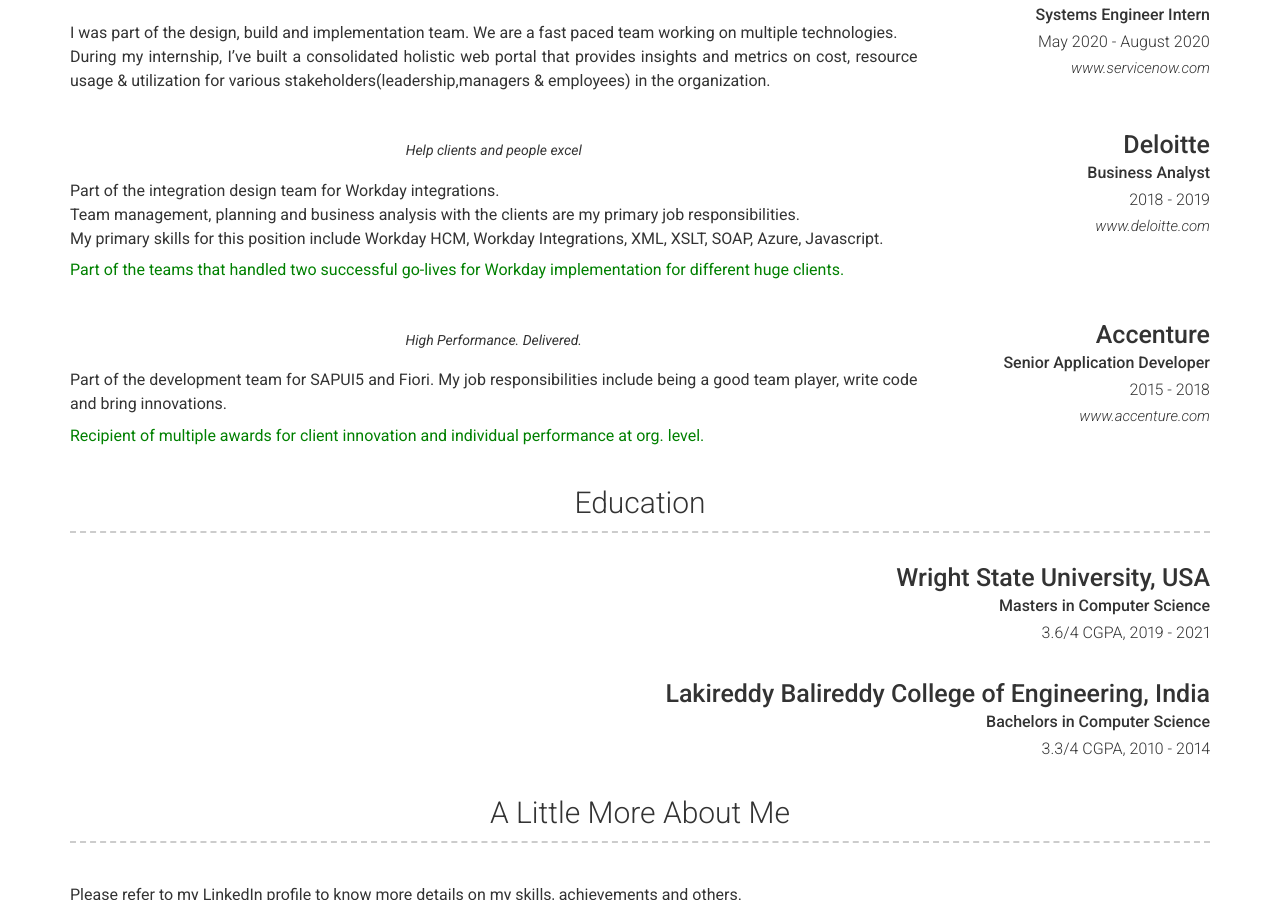
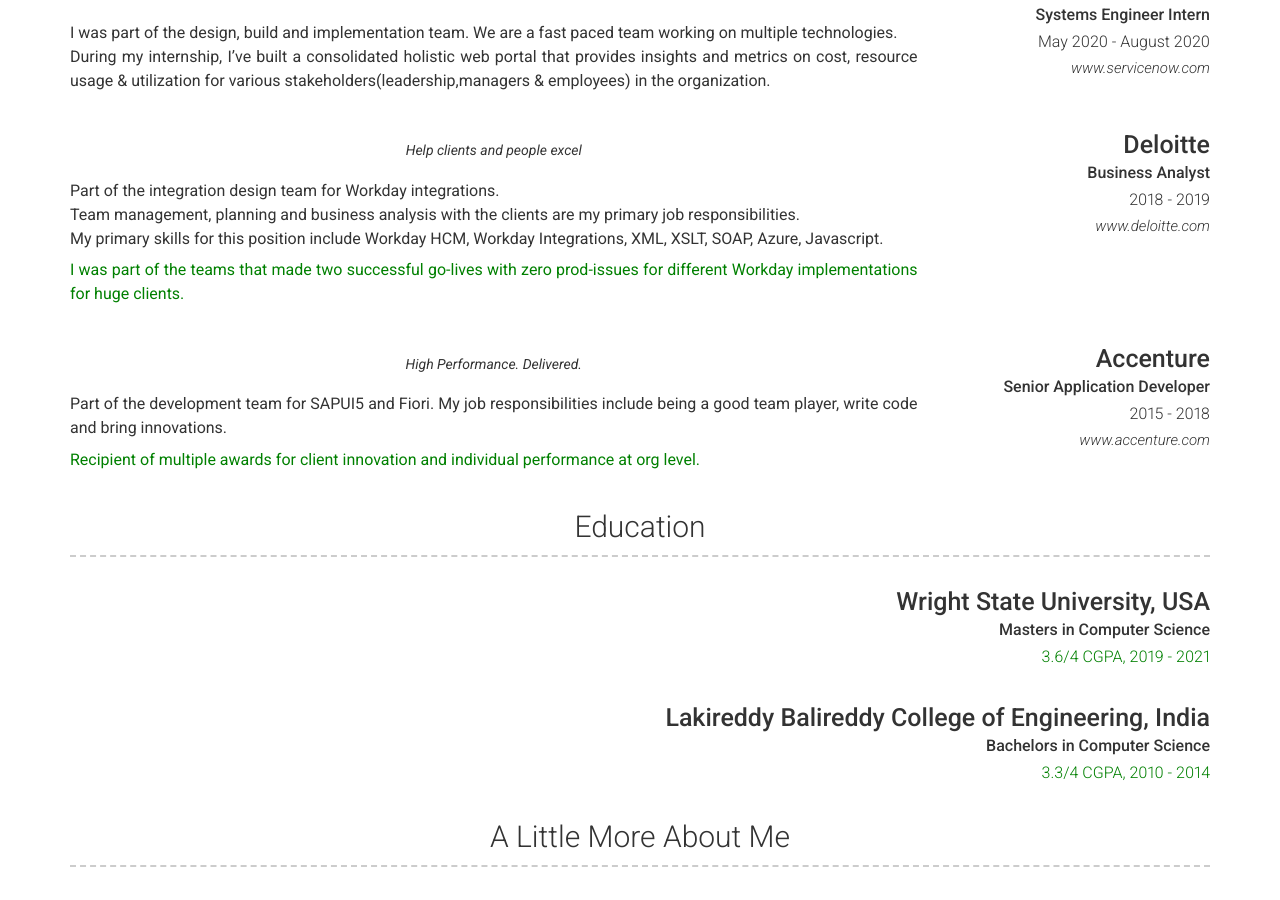
Before and after one commit to medhachaitanya/medhachaitanya.github.io, a Jekyll site: the page built from index.md, in a window 1280 px wide and 900 px high, scrolled down 1172 px. Built offline with Jekyll 4.4.1, drawn with Linux system fonts in a browser that asks for light colours; nearby versions of some CDN libraries.

Commit message:
Update _config.yml

```diff
--- a/_config.yml
+++ b/_config.yml
@@ -138,7 +138,7 @@
           Team management, planning and business analysis with the clients are my primary job responsibilities.
           <br/>
           My primary skills for this position include Workday HCM, Workday Integrations, XML, XSLT, SOAP, Azure, Javascript.
-          <p style='color:green'>Part of the teams that handled two successful go-lives for Workday implementation for different huge clients. </p>
+          <p style='color:green'>I was part of the teams that made two successful go-lives with zero prod-issues for different Workday implementations for huge clients. </p>
 
 
 
@@ -152,7 +152,7 @@
         description: | # this will include new lines to allow paragraphs
           Part of the development team for SAPUI5 and Fiori.
           My job responsibilities include being a good team player, write code and bring innovations. <br/>
-          <p style='color:green'>Recipient of multiple awards for client innovation and individual performance at org. level.</p>
+          <p style='color:green'>Recipient of multiple awards for client innovation and individual performance at org level.</p>
 
   - title: Education
     layout: list
@@ -160,11 +160,11 @@
       - layout: top-right
         title: Wright State University, USA
         sub_title: Masters in Computer Science
-        caption: 3.6/4 CGPA, 2019 - 2021
+        caption: <p style='color:green'>3.6/4 CGPA, 2019 - 2021</p>
       - layout: top-right
         title: Lakireddy Balireddy College of Engineering, India
         sub_title: Bachelors in Computer Science
-        caption: 3.3/4 CGPA, 2010 - 2014
+        caption: <p style='color:green'>3.3/4 CGPA, 2010 - 2014</p>
         # quote: >
           # We are Raiders!
         #description: | # this will include new lines to allow paragraphs
```
